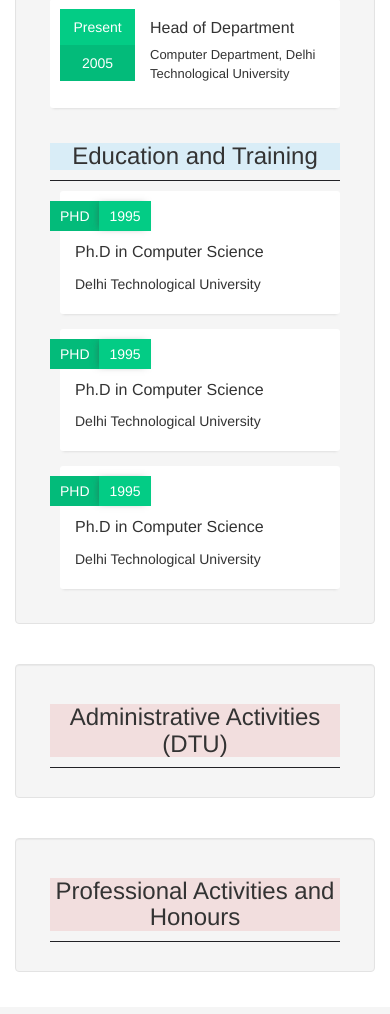
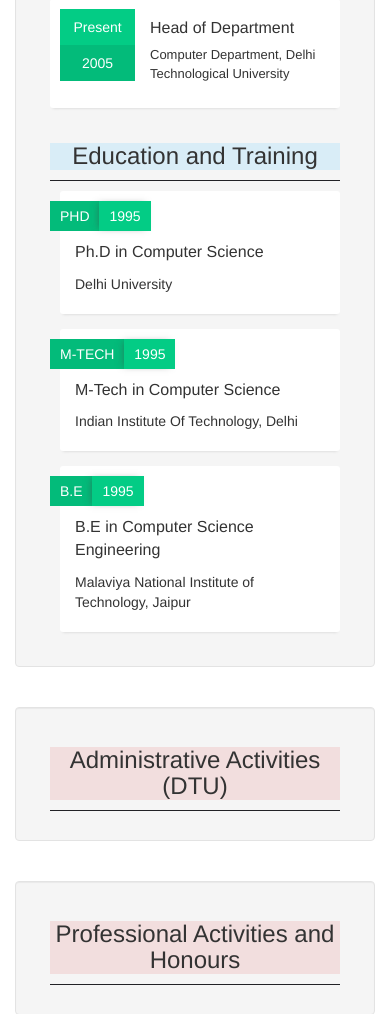
Before and after one commit to arjun1321/HOD-CSE-DTU, a PHP site: page / in a window 390 px wide. Shown: the part 1212-2226 px from the top of the page. Before the commit the page ends 2184 px from the top, so only its background shows below. Run offline with PHP 8.4, Linux system fonts and the light colour scheme; data that the repository does not hold is empty.

Commit message:
designed a good looking accordion

```diff
--- a/includes/about.php
+++ b/includes/about.php
@@ -98,31 +98,31 @@
 
                                       <div class="edu-contents">
                                           <p class="what">Ph.D in Computer Science</p>
-                                          <p class="where">Delhi Technological University</p>
+                                          <p class="where">Delhi University</p>
                                       </div>
                                   </li>
 
                                   <li>
                                       <div class="edu-dates">
-                                         <span class="degree">PHD</span>
+                                         <span class="degree">M-TECH</span>
                                          <span class="year">1995</span>
                                       </div>
 
                                       <div class="edu-contents">
-                                          <p class="what">Ph.D in Computer Science</p>
-                                          <p class="where">Delhi Technological University</p>
+                                          <p class="what">M-Tech in Computer Science</p>
+                                          <p class="where">Indian Institute Of Technology, Delhi</p>
                                       </div>
                                   </li>
 
                                   <li>
                                       <div class="edu-dates">
-                                         <span class="degree">PHD</span>
+                                         <span class="degree">B.E</span>
                                          <span class="year">1995</span>
                                       </div>
 
                                       <div class="edu-contents">
-                                          <p class="what">Ph.D in Computer Science</p>
-                                          <p class="where">Delhi Technological University</p>
+                                          <p class="what">B.E in Computer Science Engineering</p>
+                                          <p class="where">Malaviya National Institute of Technology, Jaipur</p>
                                       </div>
                                   </li>
 
```
Also changed, not shown: css/custom.css (+59 -0 lines), includes/publications.php (+30 -4 lines).
